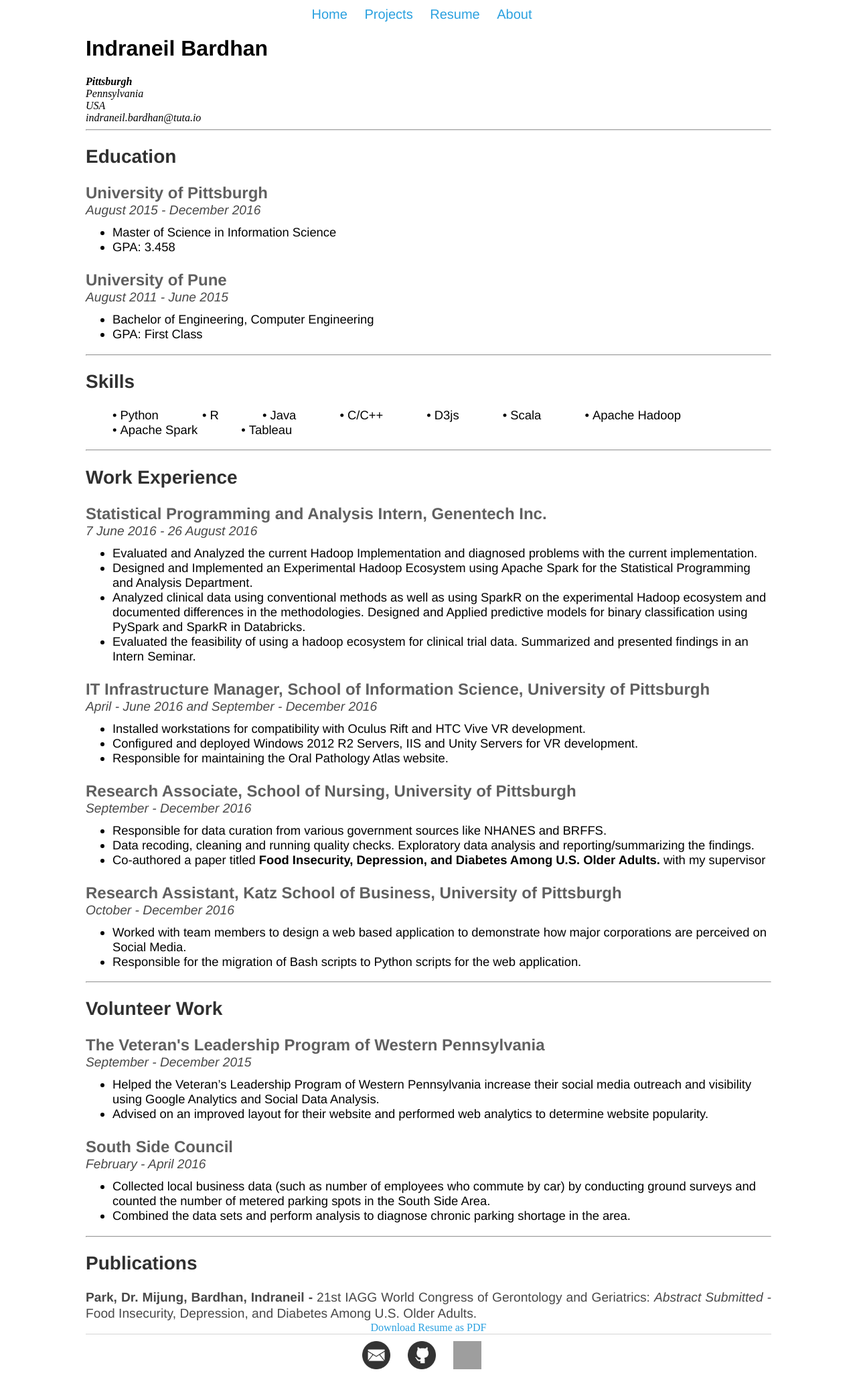
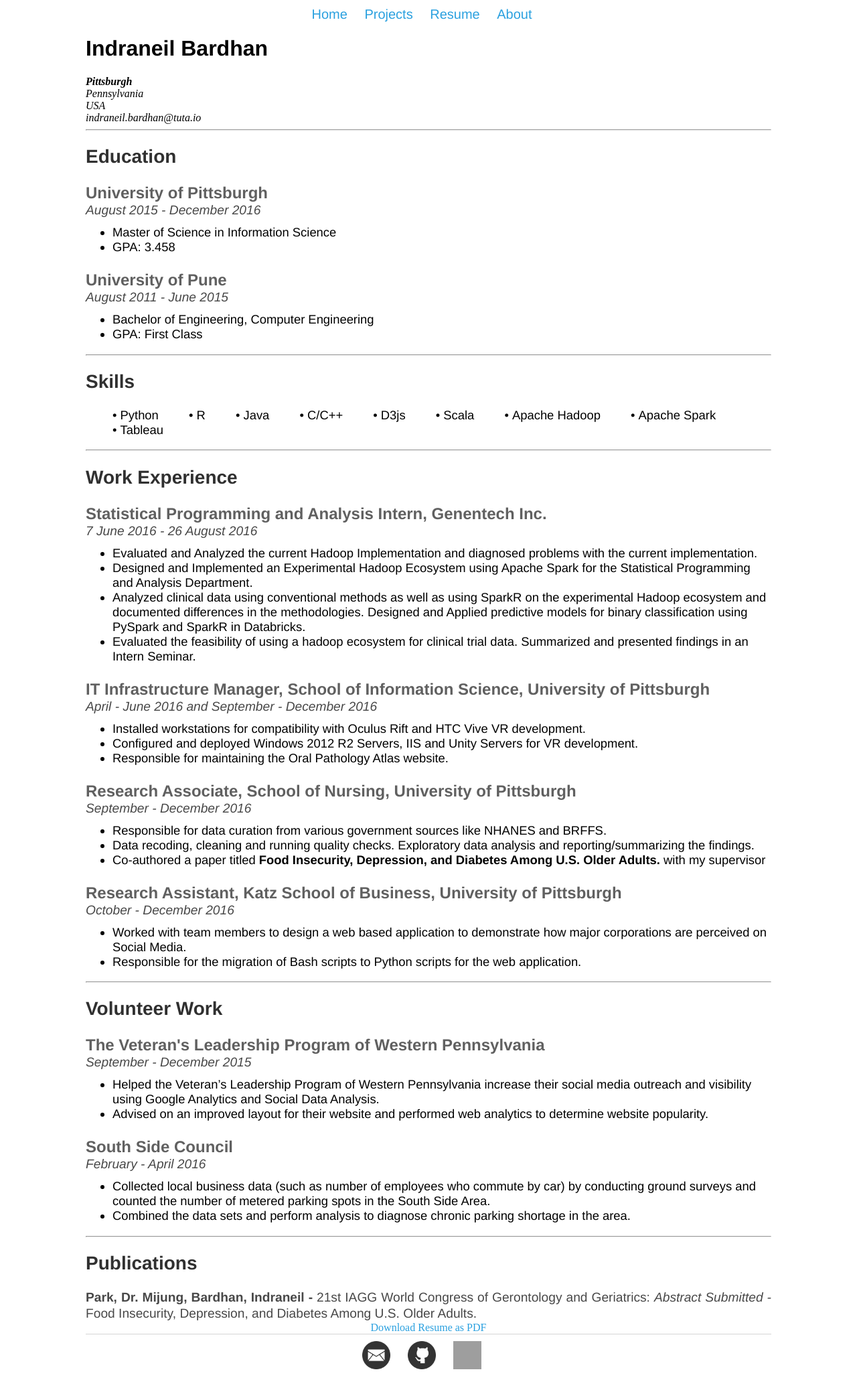
Before and after one commit to NeilBardhan/neilbardhan.github.io, a Jekyll site: the page built from resume/index.html, in a window 1280 px wide. Shown: the whole page at 67% size. Built offline with Jekyll 4.4.1, drawn with Linux system fonts in a browser that asks for light colours; grey boxes are pictures that could not be loaded.

Commit message:
Update main.css

```diff
--- a/css/main.css
+++ b/css/main.css
@@ -70,7 +70,7 @@ p {
 
 ul.skills li {
     display: inline;
-    margin-right: 60px;
+    margin-right: 40px;
 }
 p.blurb {
     font-size: 1.2em;
```
